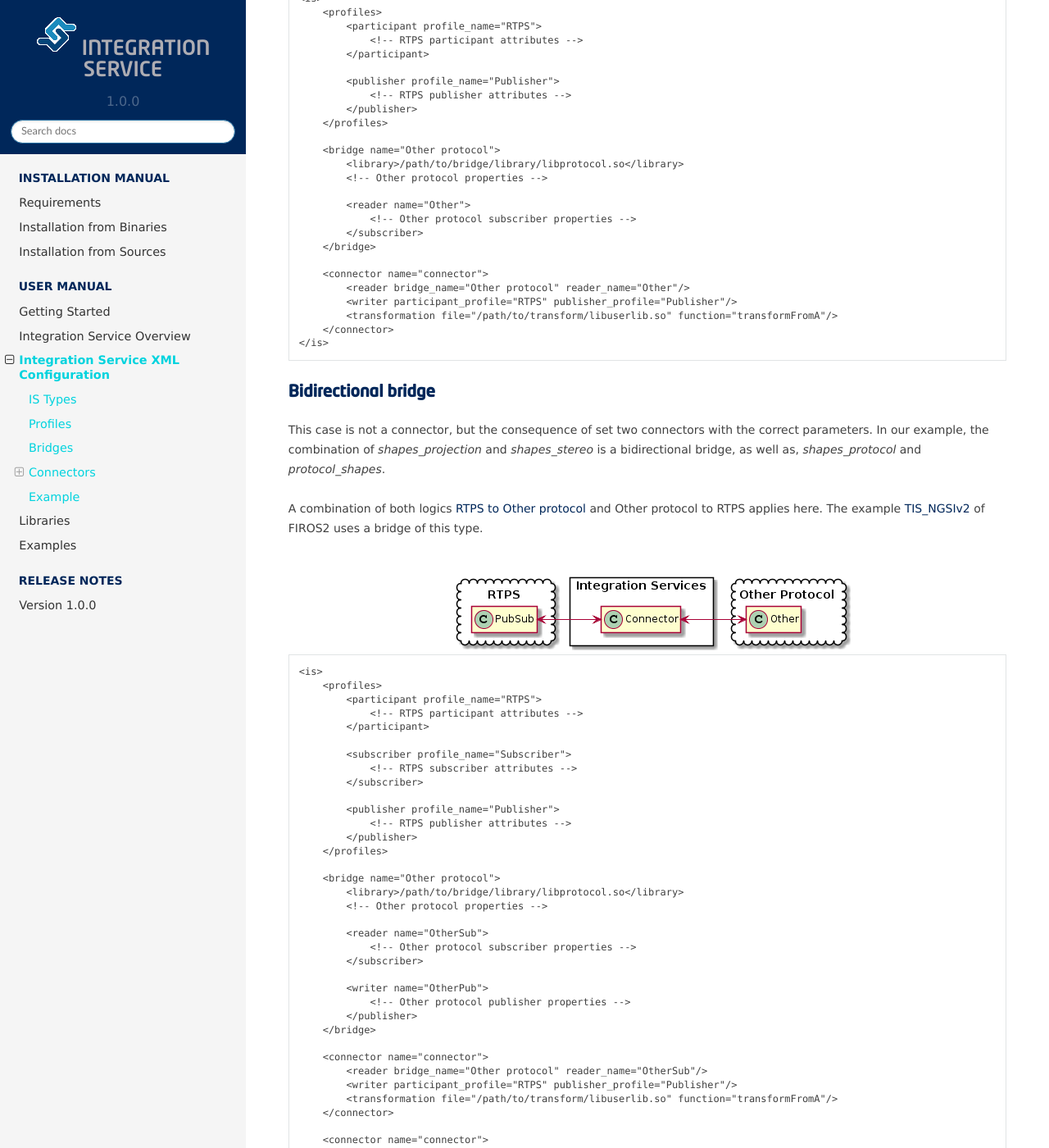
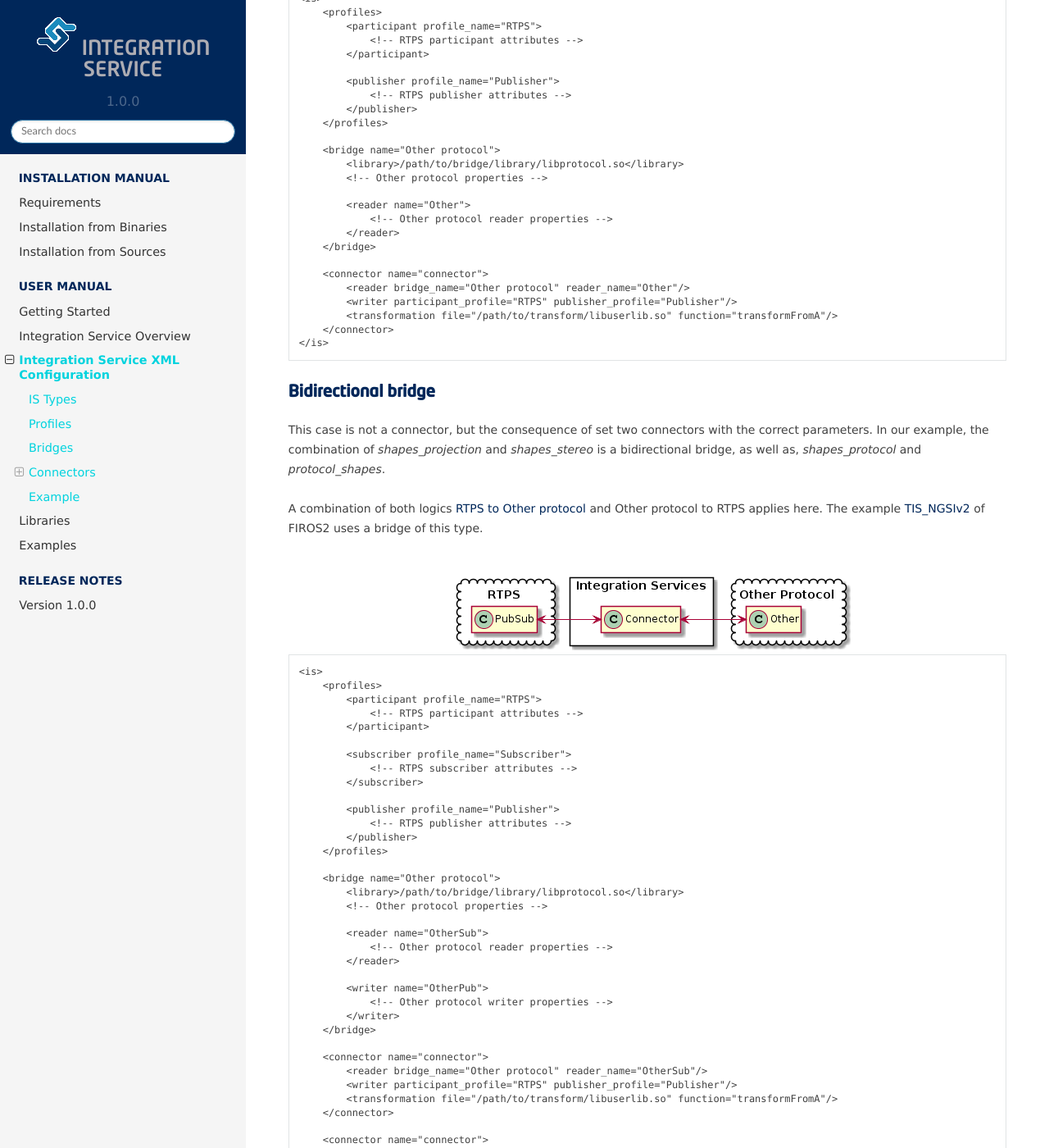
Before and after one commit to eProsima/Integration-Service-docs, a Sphinx documentation site: the page built from docs/xml-config-file.rst, in a window 1280 px wide and 1400 px high, scrolled down 5236 px. Shown: the whole window at 82% size. Built offline with Sphinx 7.4.7 and the Read the Docs theme 2.0.0, drawn with Linux system fonts in a browser that asks for light colours; some of the changed text lies outside the part shown.

Commit message:
Refs #3815 (WIP) Reader/Writer rename

```diff
--- a/docs/example_config.xml
+++ b/docs/example_config.xml
@@ -52,7 +52,7 @@
                 <name>property2</name>
                 <value>value2</value>
             </property>
-    </publisher>
+        </writer>
 
         <reader name="protocol_subscriber">
             <property>
@@ -63,7 +63,7 @@
                 <name>property2</name>
                 <value>value2</value>
             </property>
-    </subscriber>
+        </reader>
     </bridge>
 
     <connector name="shapes_projection">
--- a/docs/xml-config-file.rst
+++ b/docs/xml-config-file.rst
@@ -145,7 +145,7 @@ vector as parameter config.
                 <name>append</name>
                 <value>true</value>
             </property>
-        </publisher>
+        </writer>
     </bridge>
 
 
@@ -240,8 +240,8 @@ If you want to change this behaviour you will need to override the complete data
             <!-- Other protocol properties -->
 
             <writer name="Other">
-                <!-- Other protocol publisher properties -->
-            </publisher>
+                <!-- Other protocol writer properties -->
+            </writer>
         </bridge>
 
         <connector name="connector">
@@ -281,8 +281,8 @@ but in this case, the RTPS participant is the publisher. An example of this can
             <!-- Other protocol properties -->
 
             <reader name="Other">
-                <!-- Other protocol subscriber properties -->
-            </subscriber>
+                <!-- Other protocol reader properties -->
+            </reader>
         </bridge>
 
         <connector name="connector">
@@ -328,12 +328,12 @@ bridge of this type.
             <!-- Other protocol properties -->
 
             <reader name="OtherSub">
-                <!-- Other protocol subscriber properties -->
-            </subscriber>
+                <!-- Other protocol reader properties -->
+            </reader>
 
             <writer name="OtherPub">
-                <!-- Other protocol publisher properties -->
-            </publisher>
+                <!-- Other protocol writer properties -->
+            </writer>
         </bridge>
 
         <connector name="connector">
@@ -420,7 +420,7 @@ There are four connectors defined: *shapes_projection*, *shapes_stereo*, *shapes
                     <name>property2</name>
                     <value>value2</value>
                 </property>
-            </publisher>
+            </writer>
 
             <reader name="protocol_subscriber">
                 <property>
@@ -431,7 +431,7 @@ There are four connectors defined: *shapes_projection*, *shapes_stereo*, *shapes
                     <name>property2</name>
                     <value>value2</value>
                 </property>
-            </subscriber>
+            </reader>
         </bridge>
 
         <connector name="shapes_projection">
```
Lines whose indentation alone changed are shown as unchanged.
